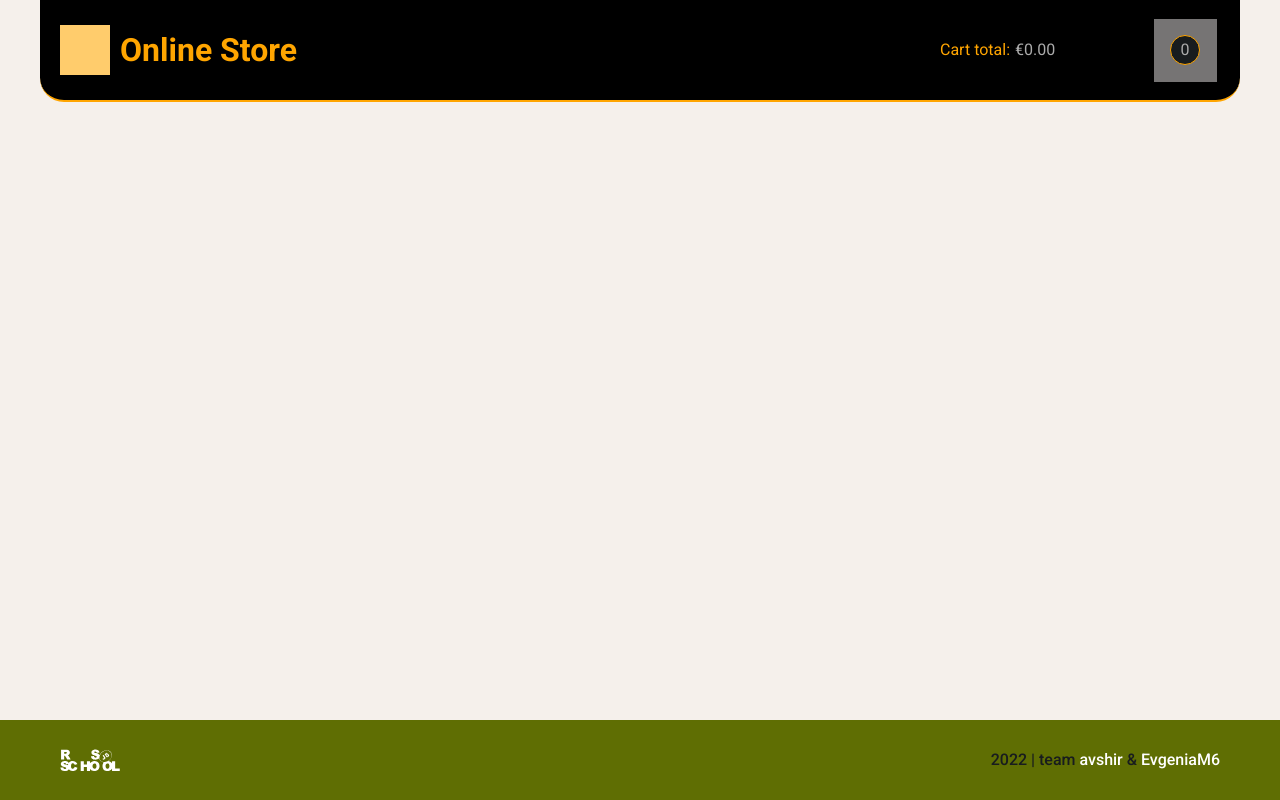
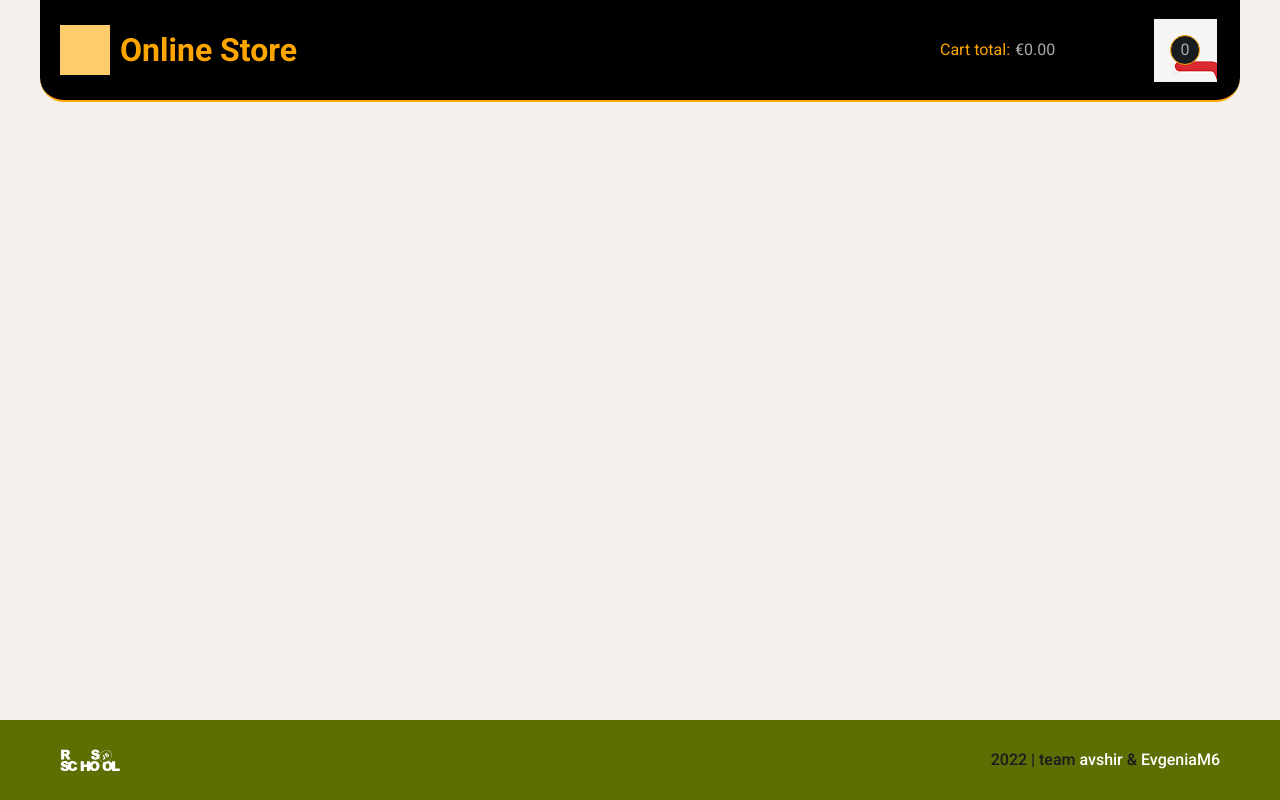
Before and after one commit to EvgeniaM6/Online-Store, a website built with webpack: page src/index.html in a window 1280 px wide. Built offline with nearby package versions, Linux system fonts and the light colour scheme.

Commit message:
feat: add basket image

```diff
--- a/src/components/header/header.scss
+++ b/src/components/header/header.scss
@@ -61,8 +61,8 @@
           align-items: center;
           width: 90%;
           height: 90%;
-          // background: url();
-          background: $gray-color;
+          background: url('../../assets/png/basket.png');
+          // background: $gray-color;
           cursor: pointer;
           transition: all 0.3s ease-in-out;
 
--- a/src/components/header/header.ts
+++ b/src/components/header/header.ts
@@ -1,3 +1,4 @@
+import { Routes } from '../../models';
 import { createElem } from '../../utilities';
 import './header.scss';
 
@@ -6,7 +7,7 @@ export default class Header {
   clientBasketNum: HTMLElement;
 
   constructor() {
-    console.log('header');
+    // console.log('header');
     this.clientTotalSum = createElem('span', 'total__sum');
     this.clientBasketNum = createElem('div', 'basket__num');
     this.drawLayout();
@@ -20,7 +21,7 @@ export default class Header {
     const logoBlock: HTMLElement = createElem('div', 'logo', headerEl);
     createElem('div', 'logo__image', logoBlock);
     createElem('h1', 'logo__title', logoBlock, 'Online Store');
-    logoBlock.addEventListener('click', () => this.buildPage('main'));
+    logoBlock.addEventListener('click', () => this.buildPage(Routes.Main));
 
     const clientBlock: HTMLElement = createElem('div', 'client', headerEl);
     const clientTotalBlock: HTMLElement = createElem('div', 'client__total total', clientBlock);
@@ -32,7 +33,7 @@ export default class Header {
     const clientBasketContainer: HTMLElement = createElem('div', 'basket__container', clientBasketBlock);
     const clientBasketNumBlock: HTMLElement = createElem('div', 'basket__num-block', clientBasketContainer);
     clientBasketNumBlock.append(this.clientBasketNum);
-    clientBasketBlock.addEventListener('click', () => this.buildPage('basket'));
+    clientBasketBlock.addEventListener('click', () => this.buildPage(Routes.Basket));
 
     const totalSum = 0; // вместо 0 получить из переменной сумму и кол-во покупок в корзине
     const totalAmount = 0;
@@ -80,5 +81,6 @@ export default class Header {
   buildPage(page: string): void {
     // вып. ф-ция из другого модуля, которая выз. др. ф-ции: обновить адрес (page), нарисовать страницу (page)
     console.log(`build ${page}`);
+    window.app.router.changeHref(page);
   }
 }
```
